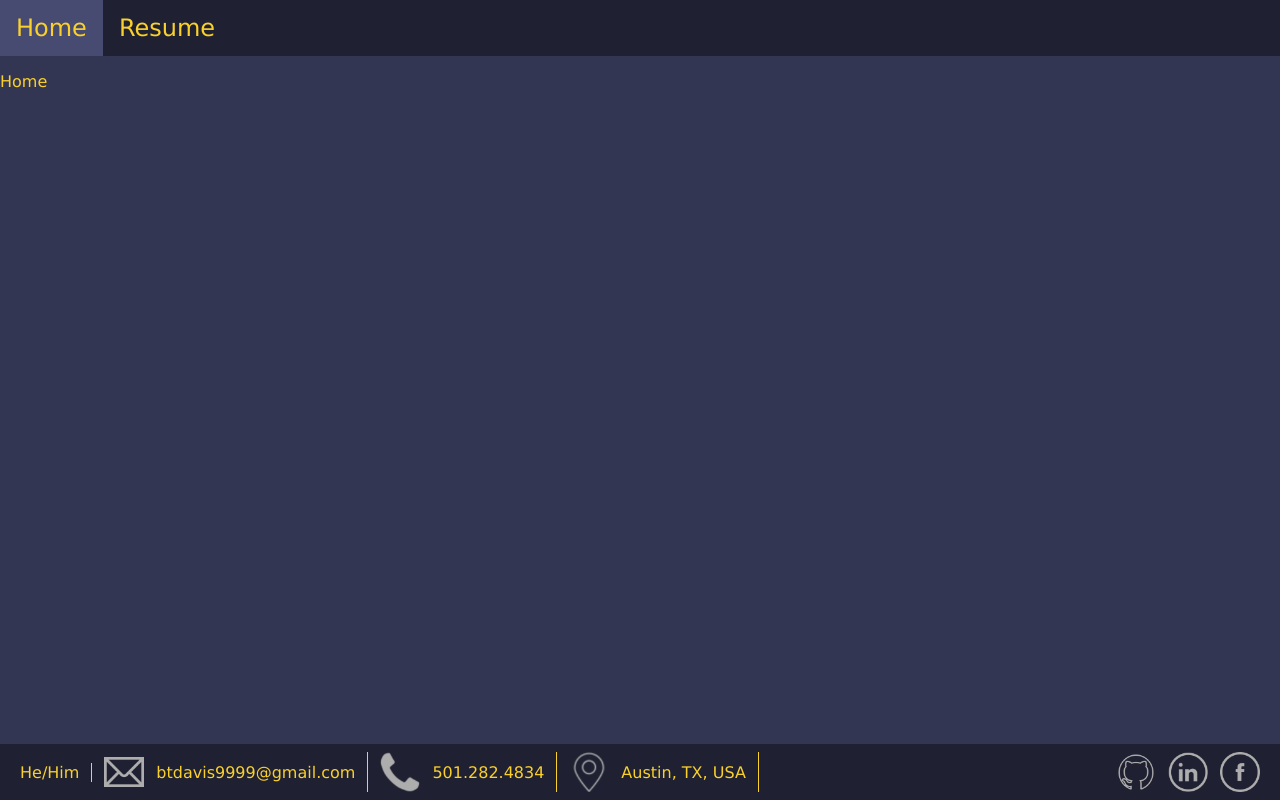
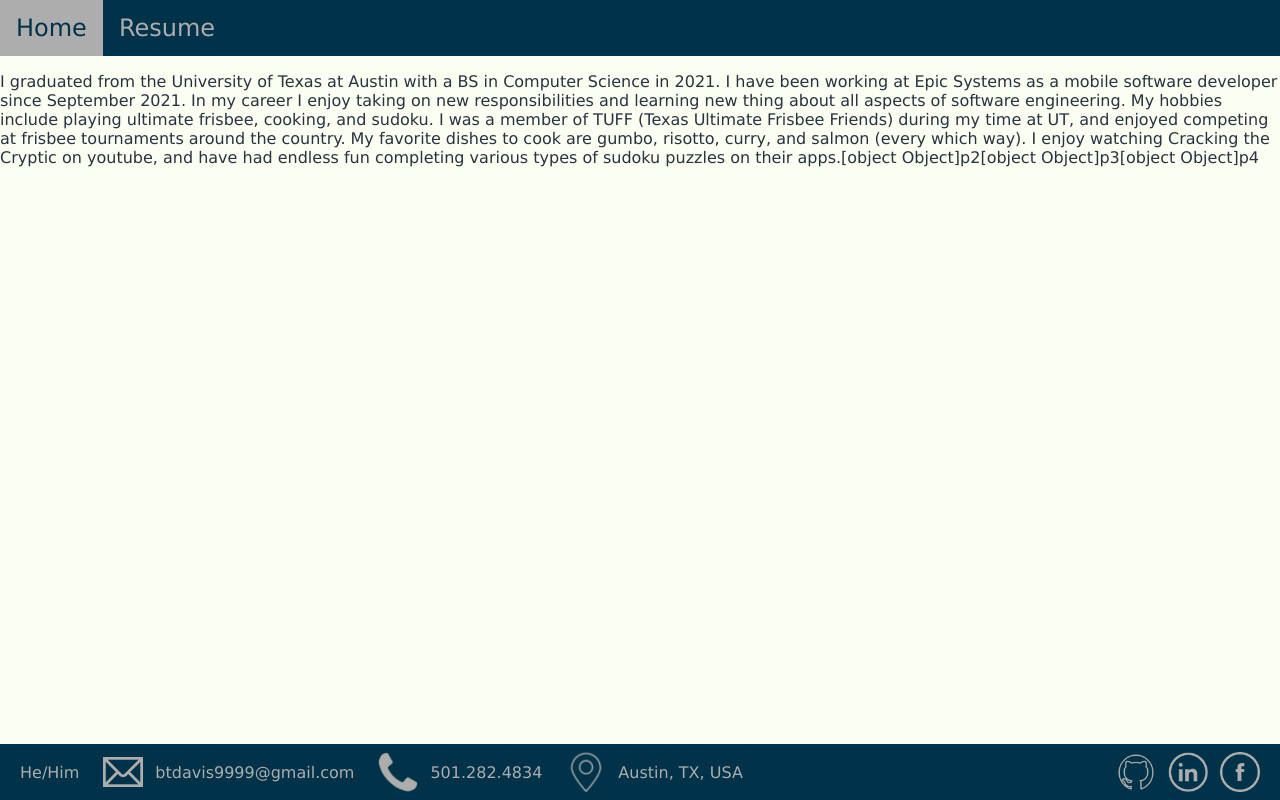
Before and after one commit to brocktdavis/my-website, a React (Create React App) app in the folder app/: page / in a window 1280 px wide. Built offline with nearby package versions, Linux system fonts and the light colour scheme.

Commit message:
Added content and styling

```diff
--- a/app/src/component/App.js
+++ b/app/src/component/App.js
@@ -7,6 +7,12 @@ import Resume from './pages/Resume';
 import Palette from './Palette';
 
 const pages = ['Home', 'Resume'];
+
+const paragraph1 = "I graduated from the University of Texas at Austin with a BS in Computer Science in 2021. I have been working at Epic Systems as a mobile software developer since September 2021. In my career I enjoy taking on new responsibilities and learning new thing about all aspects of software engineering. My hobbies include playing ultimate frisbee, cooking, and sudoku. I was a member of TUFF (Texas Ultimate Frisbee Friends) during my time at UT, and enjoyed competing at frisbee tournaments around the country. My favorite dishes to cook are gumbo, risotto, curry, and salmon (every which way). I enjoy watching Cracking the Cryptic on youtube, and have had endless fun completing various types of sudoku puzzles on their apps.";
+const paragraph2 = "p2";
+const paragraph3 = "p3";
+const paragraph4 = "p4";
+
 
 class App extends React.Component {
   constructor(props) {
@@ -23,7 +29,7 @@ class App extends React.Component {
   render() {
     let bodyContent = <p>404</p>;
     if (this.state.page == 'Home') {
-      bodyContent = <p>Home</p>
+      bodyContent = <p>{[paragraph1, paragraph2, paragraph3, paragraph4].join(<br />)}</p>
     } else if (this.state.page == 'Resume') {
       bodyContent = <Resume />
     }
--- a/app/src/component/footer/Footer.css
+++ b/app/src/component/footer/Footer.css
@@ -1,5 +1,6 @@
 .footer {
-    background-color: var(--dark-darker);
+    color: var(--text-accent);
+    background-color: var(--background-accent);
 
     /* Flex layout */
     display: flex;
@@ -46,4 +47,7 @@
 .icon {
     padding-right: 0.75em;
     width: 2.5em;
+
+    stroke: black;
+    fill: red;
 }
--- a/app/src/component/header/Header.css
+++ b/app/src/component/header/Header.css
@@ -10,7 +10,8 @@
     padding: 0px;
 
     overflow: hidden;
-    background-color: var(--dark-darker);
+    color: var(--text-accent);
+    background-color: var(--background-accent);
 }
 
 .header-link {
@@ -31,7 +32,8 @@
 }
 
 .header-link p:hover {
-    background-color: var(--dark-lighter);
+    color: var(--text-accent-active);
+    background-color: var(--background-accent-active);
     cursor: pointer;
 }
 
--- a/app/src/index.css
+++ b/app/src/index.css
@@ -1,34 +1,19 @@
 :root {
-  --dark: #333652;
-  --accent1: #FAD02C;
-  --accent2: #E9EAEC;
-  --accent3: #B8CCDB;
-  /*
-  Contrast Ratios
-    dark:accent1 -> 7.88:1 ✓
-    dark:accent2 -> 9.74:1 ✓
-    dark:accent3 -> 7.09:1 ✓
+  /* Text colors */
+  --text-main: #293241;
+  --text-accent: #adadad;
+  --text-accent-active: #003249;
 
-    accent1:accent2 -> 1.23:1 X
-    accent1:accent3 -> 1.11:1 X
-    accent2:accent3 -> 1.37:1 X
-  */
-
-  --dark-darker: #1f2132;
-  --accent1-darker: #efc006;
-  --accent2-darker: #ced0d4;
-  --accent3-darker: #96b3ca;
-
-  --dark-lighter: #474b71;
-  --accent1-lighter: #fbdc60;
-  --accent2-lighter: white;
-  --accent3-lighter: #dae4ec;
+  /* Background colors */
+  --background-main: #fbfff1;
+  --background-accent: #003249;
+  --background-accent-active: #adadad;
 }
 
 body {
   /* Color */
-  background: var(--dark);
-  color: var(--accent1);
+  background: var(--background-main);
+  color: var(--text-main);
 
   /* Font */
   font-family: Verdana, Geneva, sans-serif;
```
